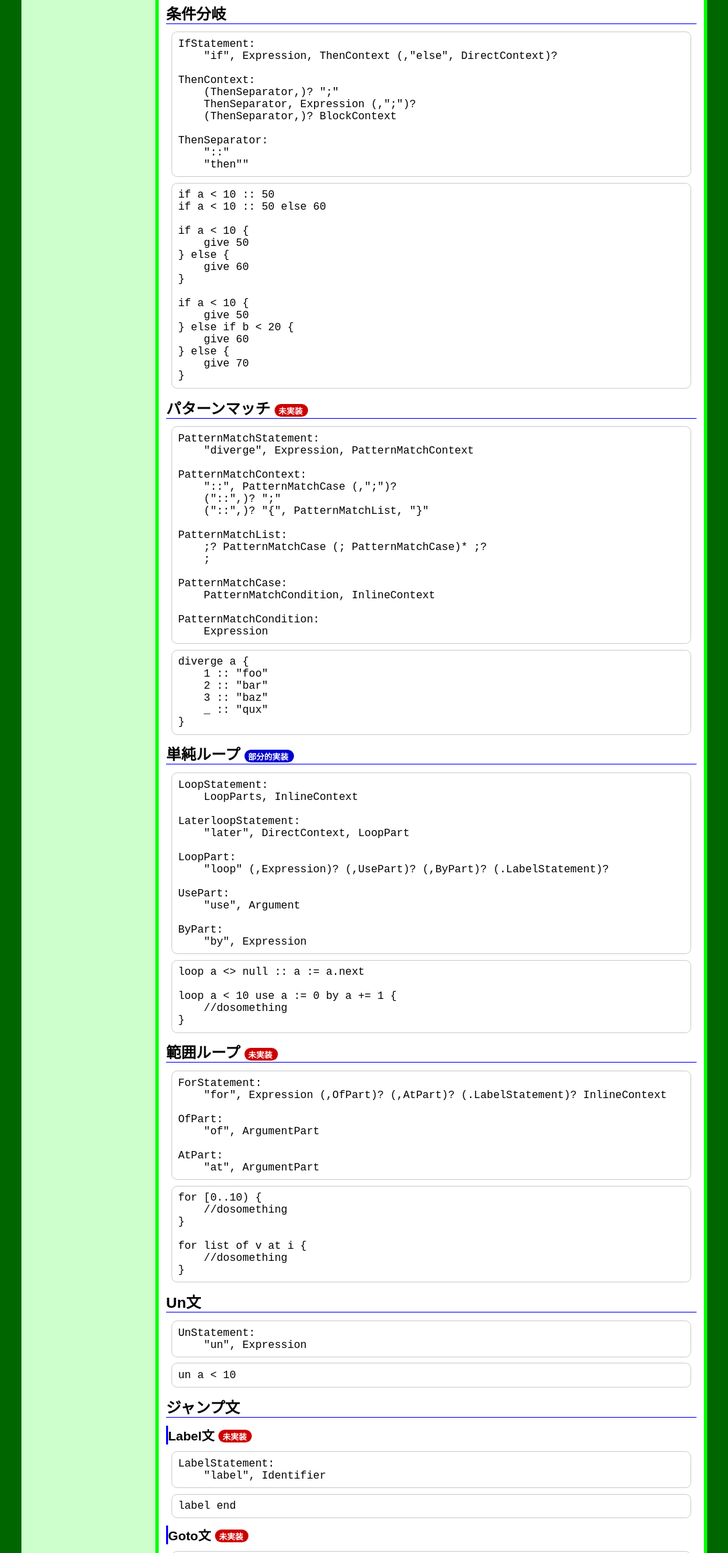
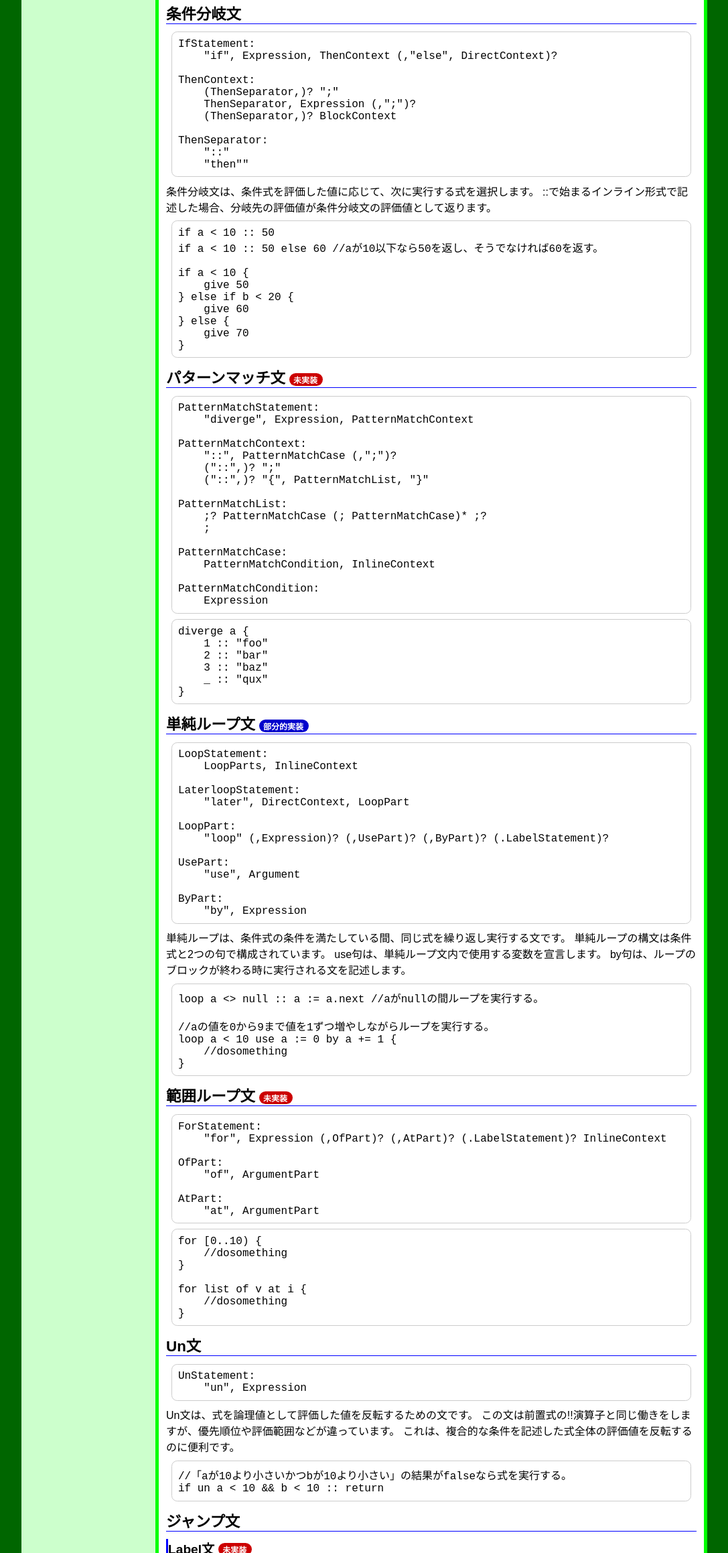
Before and after one commit to B-head/Dreit-prototype, a plain HTML site: page statement.html in a window 1280 px wide. Shown: the part 482-2800 px from the top of the page at 67% size, without its empty margins (96-1183 px from the left). Drawn offline with Linux system fonts and the light colour scheme; files whose address does not match are found by name; a web font is replaced by a local one.

Commit message:
説明を追加。

```diff
--- a/statement.html
+++ b/statement.html
@@ -14,23 +14,6 @@
 <link href="base.css" rel="stylesheet" type="text/css" />
 <!-- #BeginEditable "doctitle" -->
 <title>プログラミング言語 Dreit</title>
-<style type="text/css">
-
-
-
-
-
-
-
-
-
-
-
-
-.auto-style1 {
-	font-family: monospace;
-}
-</style>
 <!-- #EndEditable -->
 </head>
 
@@ -84,7 +67,7 @@
 		<p>
 
 		</p>
-		<h3>条件分岐</h3>
+		<h3>条件分岐文</h3>
 <pre><code class="ebnf">IfStatement:
 	"if", Expression, ThenContext (,"else", DirectContext)?
 
@@ -97,16 +80,11 @@ ThenSeparator:
 	"::"
 	"then""</code></pre>
 		<p>
-
+			条件分岐文は、条件式を評価した値に応じて、次に実行する式を選択します。
+			::で始まるインライン形式で記述した場合、分岐先の評価値が条件分岐文の評価値として返ります。
 		</p>
 <pre><code class="dreit">if a &lt; 10 :: 50
-if a &lt; 10 :: 50 else 60
-
-if a &lt; 10 {
-	give 50
-} else {
-	give 60
-}
+if a &lt; 10 :: 50 else 60 //aが10以下なら50を返し、そうでなければ60を返す。
 
 if a &lt; 10 {
 	give 50
@@ -115,7 +93,7 @@ if a &lt; 10 {
 } else {
 	give 70
 }</code></pre>
-		<h3>パターンマッチ<span class="not-inp">未実装</span></h3>
+		<h3>パターンマッチ文<span class="not-inp">未実装</span></h3>
 <pre><code class="ebnf">PatternMatchStatement:
 	"diverge", Expression, PatternMatchContext
 
@@ -142,7 +120,7 @@ PatternMatchCondition:
 	3 :: "baz"
 	_ :: "qux"
 }</code></pre>
-		<h3>単純ループ<span class="partial-inp">部分的実装</span></h3>
+		<h3>単純ループ文<span class="partial-inp">部分的実装</span></h3>
 <pre><code class="ebnf">LoopStatement:
 	LoopParts, InlineContext
 
@@ -158,14 +136,18 @@ UsePart:
 ByPart:
 	"by", Expression</code></pre>
 		<p>
+			単純ループは、条件式の条件を満たしている間、同じ式を繰り返し実行する文です。
+			単純ループの構文は条件式と2つの句で構成されています。
+			use句は、単純ループ文内で使用する変数を宣言します。
+			by句は、ループのブロックが終わる時に実行される文を記述します。
+		</p>
+<pre><code class="dreit">loop a &lt;&gt; null :: a := a.next //aがnullの間ループを実行する。
 
-		</p>
-<pre><code class="dreit">loop a &lt;&gt; null :: a := a.next
-
+//aの値を0から9まで値を1ずつ増やしながらループを実行する。
 loop a &lt; 10 use a := 0 by a += 1 {
 	//dosomething
 }</code></pre>
-		<h3>範囲ループ<span class="not-inp">未実装</span></h3>
+		<h3>範囲ループ文<span class="not-inp">未実装</span></h3>
 <pre><code class="ebnf">ForStatement:
 	"for", Expression (,OfPart)? (,AtPart)? (.LabelStatement)? InlineContext
 
@@ -188,9 +170,12 @@ for list of v at i {
 <pre><code class="ebnf">UnStatement:
 	"un", Expression</code></pre>
 		<p>
-
+			Un文は、式を論理値として評価した値を反転するための文です。
+			この文は前置式の!!演算子と同じ働きをしますが、優先順位や評価範囲などが違っています。
+			これは、複合的な条件を記述した式全体の評価値を反転するのに便利です。
 		</p>
-<pre><span class="auto-style1">un a &lt; 10</span></pre>
+<pre><code class="dreit">//「aが10より小さいかつbが10より小さい」の結果がfalseなら式を実行する。
+if un a &lt; 10 && b &lt; 10 :: return</code></pre>
 		<h3>ジャンプ文</h3>
 		<h4>Label文<span class="not-inp">未実装</span></h4>
 <pre><code class="ebnf">LabelStatement:
@@ -210,14 +195,14 @@ for list of v at i {
 <pre><code class="ebnf">ContinueStatement:
 	"continue" (,Expression)? (.LabelStatement)?</code></pre>
 		<p>
-
+			continue文は、ループの実行を状態を保持したまま中断して、新たにループの先頭から実行を始めます。
 		</p>
 <pre><code class="dreit">continue</code></pre>
 		<h4>Break文<span class="partial-inp">部分的実装</span></h4>
 <pre><code class="ebnf">BreakStatement:
 	"break" (,Expression)? (.LabelStatement)?</code></pre>
 		<p>
-
+			break文は、ループの実行を終了して脱出します。
 		</p>
 <pre><code class="dreit">break</code></pre>
 		<h4>Give文<span class="not-inp">未実装</span></h4>
```
Also changed, not shown: expression.html (+22 -18 lines), literal.html (+8 -8 lines).
